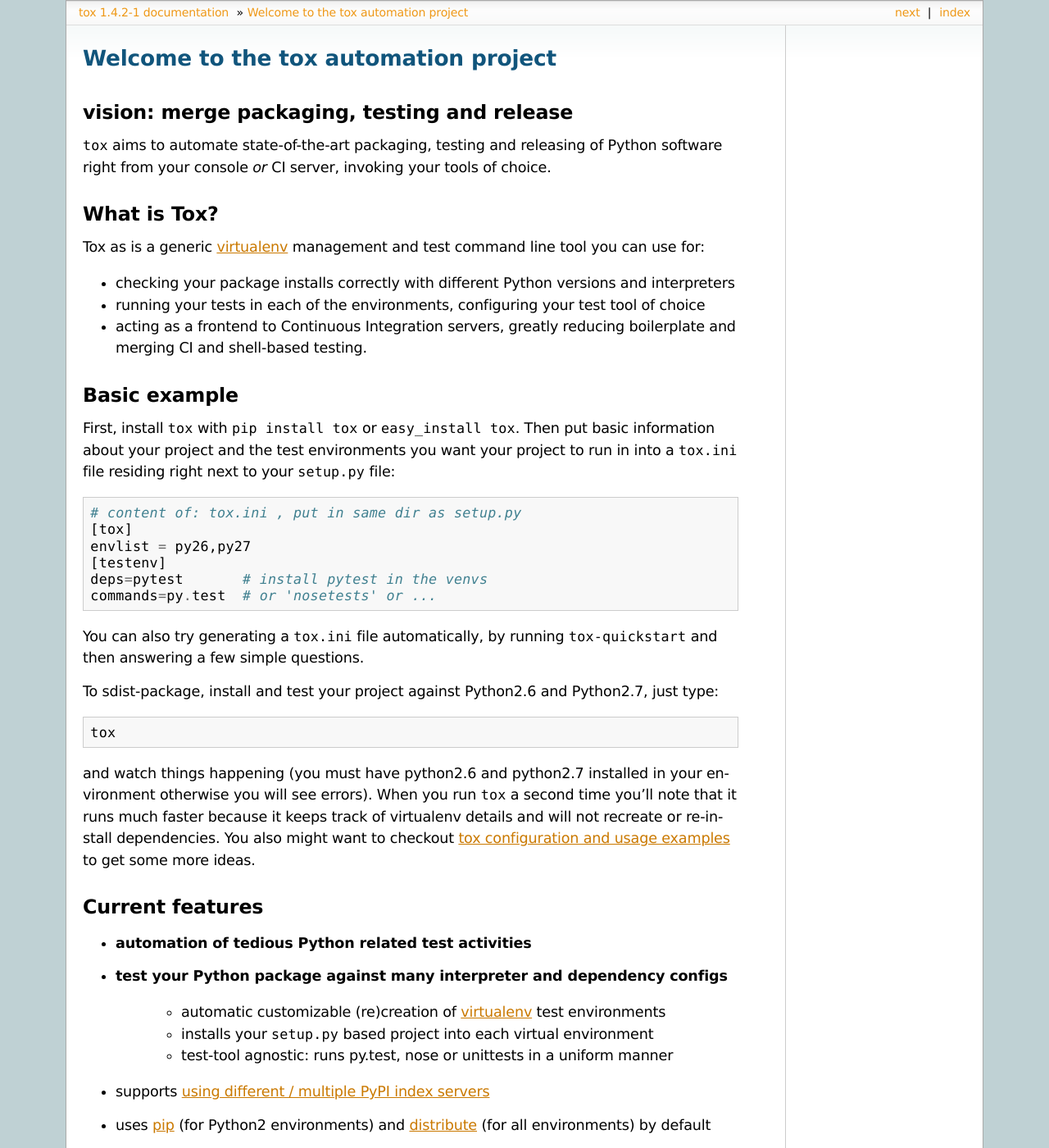
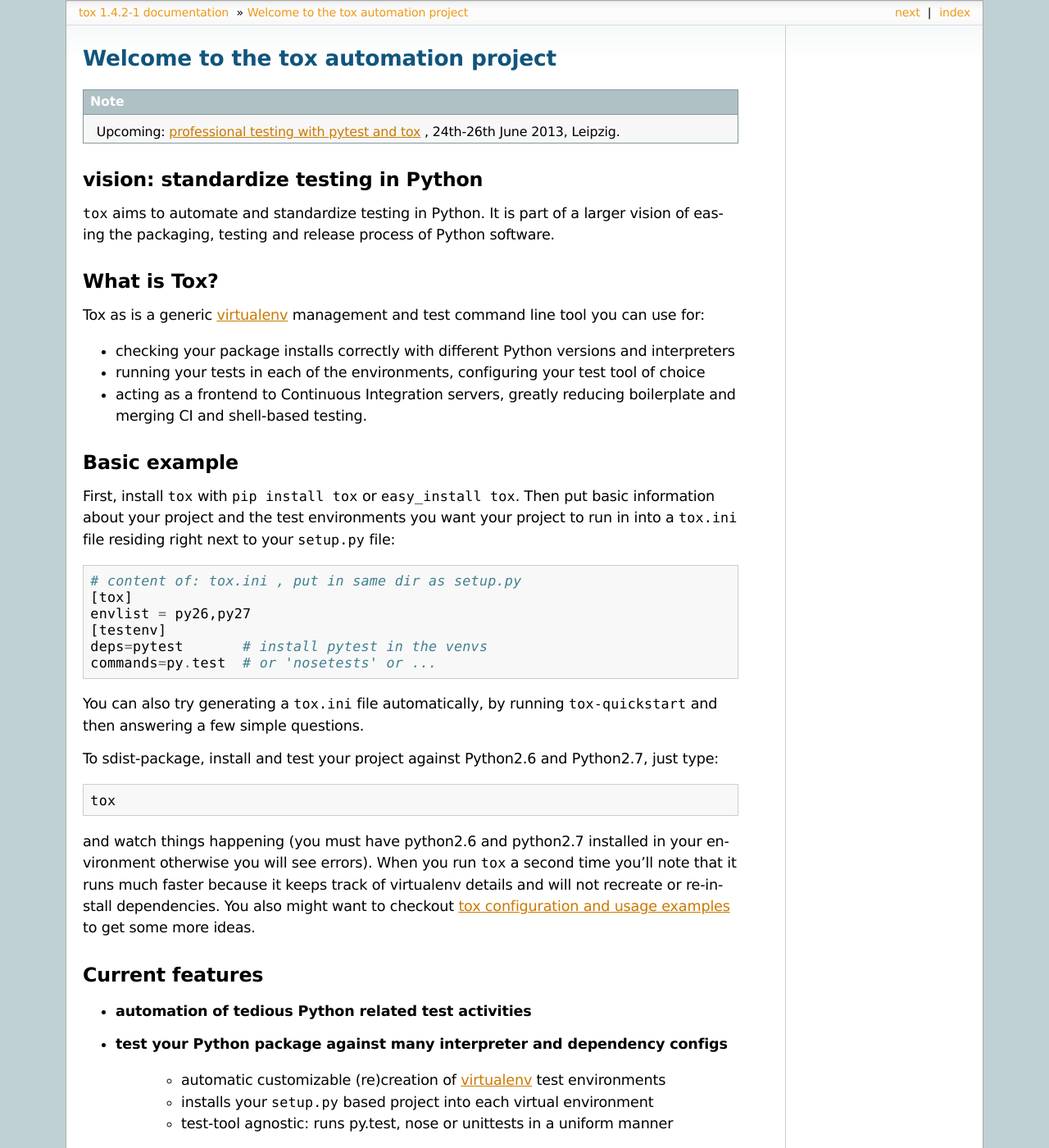
Before and after one commit to msabramo/tox, a Sphinx documentation site: the page built from doc/index.txt, in a window 1280 px wide and 1400 px high. Shown: the whole window at 82% size. Built offline with Sphinx 7.4.7, drawn with Linux system fonts in a browser that asks for light colours; some of the changed text lies outside the part shown.

Commit message:
mention course in Leipzig, refine/update index and support pages

```diff
--- a/doc/index.txt
+++ b/doc/index.txt
@@ -1,12 +1,14 @@
 Welcome to the tox automation project
 ===============================================
 
-vision: merge packaging, testing and release
+.. note:: Upcoming: `professional testing with pytest and tox <`http://www.python-academy.com/courses/specialtopics/python_course_testing.html>`_ , 24th-26th June 2013, Leipzig.
+
+vision: standardize testing in Python
 ---------------------------------------------
 
-``tox`` aims to automate state-of-the-art packaging, testing and
-releasing of Python software right from your console *or* CI
-server, invoking your tools of choice.
+``tox`` aims to automate and standardize testing in Python.  It is part
+of a larger vision of easing the packaging, testing and release process
+of Python software.
 
 What is Tox?
 --------------------
@@ -64,10 +66,10 @@
 
 * supports :ref:`using different / multiple PyPI index servers  <multiindex>`
 
-* uses pip_ (for Python2 environments) and distribute_ (for all environments) by default
+* uses pip_ and distribute_ by default.
 
-* **cross-Python compatible**: Python-2.5 up to Python-3.2, Jython and
-  Python3 support as well as for pypy_
+* **cross-Python compatible**: Python-2.5 up to Python-3.3, Jython and pypy_
+  support.
 
 * **cross-platform**: Windows and Unix style environments
 
```
Also changed, not shown: doc/support.txt (+7 -7 lines).
